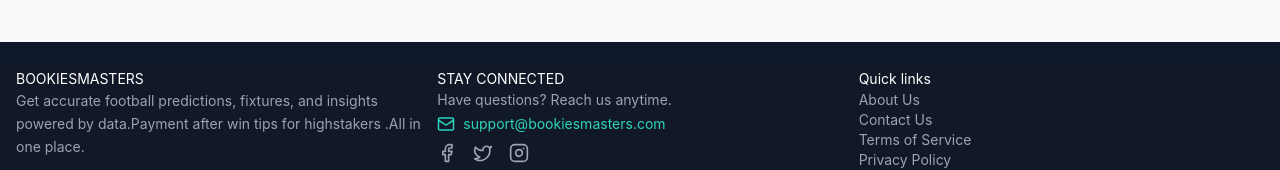
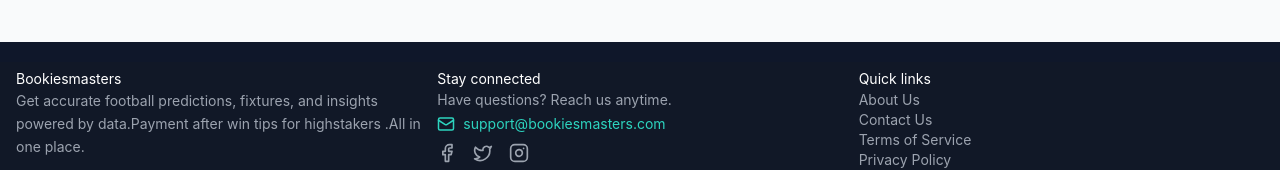
Before and after one commit to emoitakelo/react-bookiesmasters, a React (Vite) app in the folder frontend/: page / in a window 1280 px wide. Shown: the part 593-763 px from the top of the page. Built offline with nearby package versions, Linux system fonts and the light colour scheme; no server answers.

Commit message:
leadues added

```diff
--- a/frontend/src/components/Footer.jsx
+++ b/frontend/src/components/Footer.jsx
@@ -11,7 +11,7 @@
         {/* Brand / About */}
         <div>
           <h8 className="text-sm text-white mb-1">
-            BOOKIESMASTERS
+            Bookiesmasters
           </h8>
           <p className="text-sm  leading-relaxed">
             Get accurate football predictions, fixtures, and insights powered by
@@ -24,7 +24,7 @@
         {/* Contact / Socials */}
         <div>
           <h8 className="text-sm text-white mb-1">
-            STAY CONNECTED
+            Stay connected
           </h8>
           <p className="text-sm text-gray-400 mb-1">
             Have questions? Reach us anytime.
```
